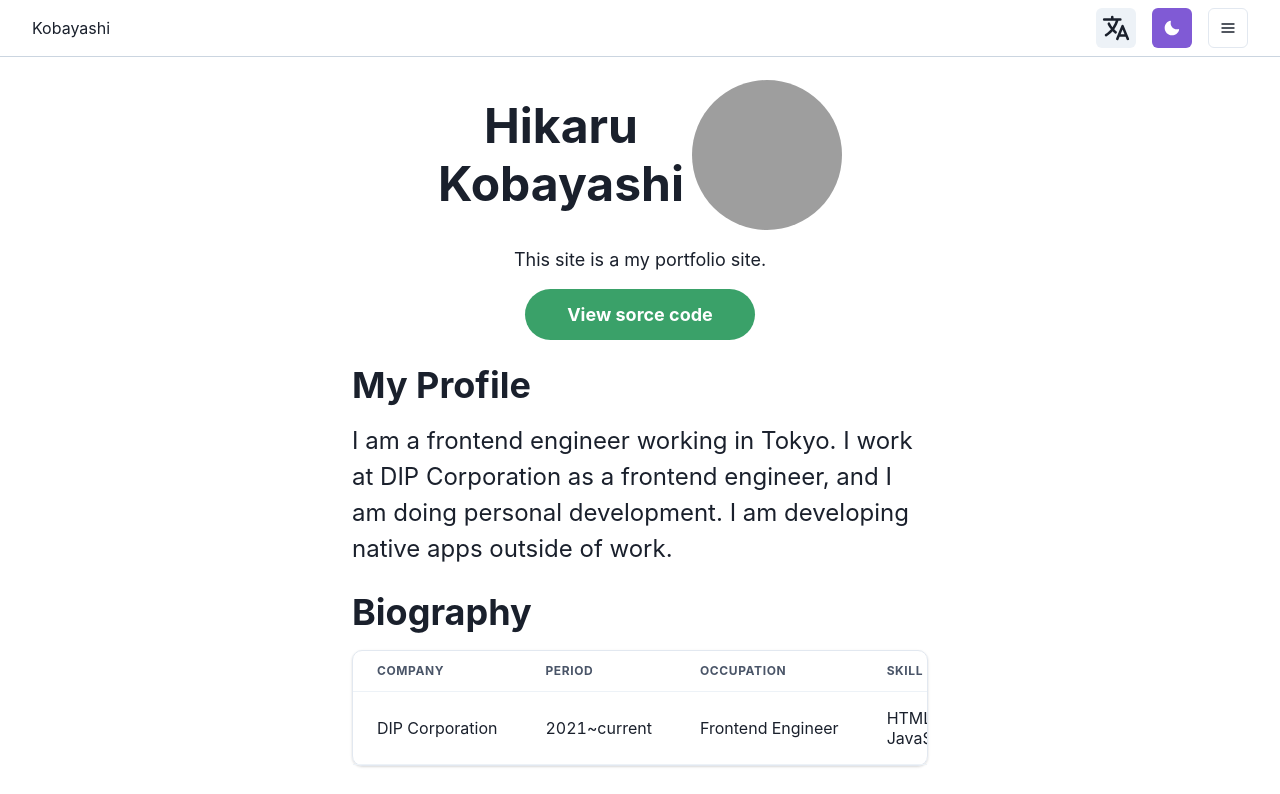
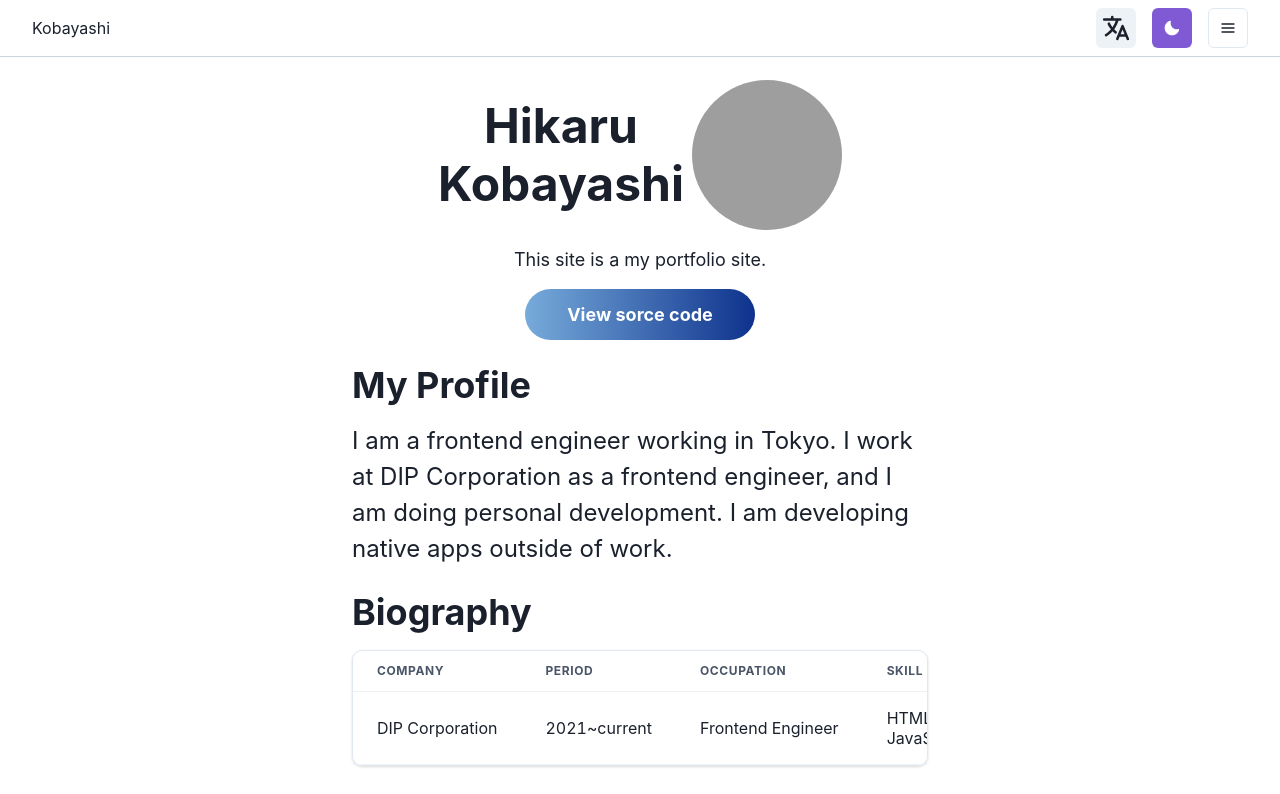
Before and after one commit to HikaruKobayashi/kobayashi, a Next.js app: page / in a window 1280 px wide. Shown: the top 794 px of the page. Built offline with nearby package versions, Linux system fonts and the light colour scheme; grey boxes are pictures that could not be loaded.

Commit message:
change btn bgcolor.

```diff
--- a/src/components/profile/external-btn.tsx
+++ b/src/components/profile/external-btn.tsx
@@ -13,7 +13,7 @@ const ExternalBtn = (props: Props) => {
       width={{base: '80%', md: '40%'}}
       margin="auto"
       textAlign="center"
-      backgroundColor="#3AA169"
+      bgGradient="linear(to-r, #77ABDA, #0E328D)"
       borderRadius="30px"
       paddingY="3">
       <Link
```
